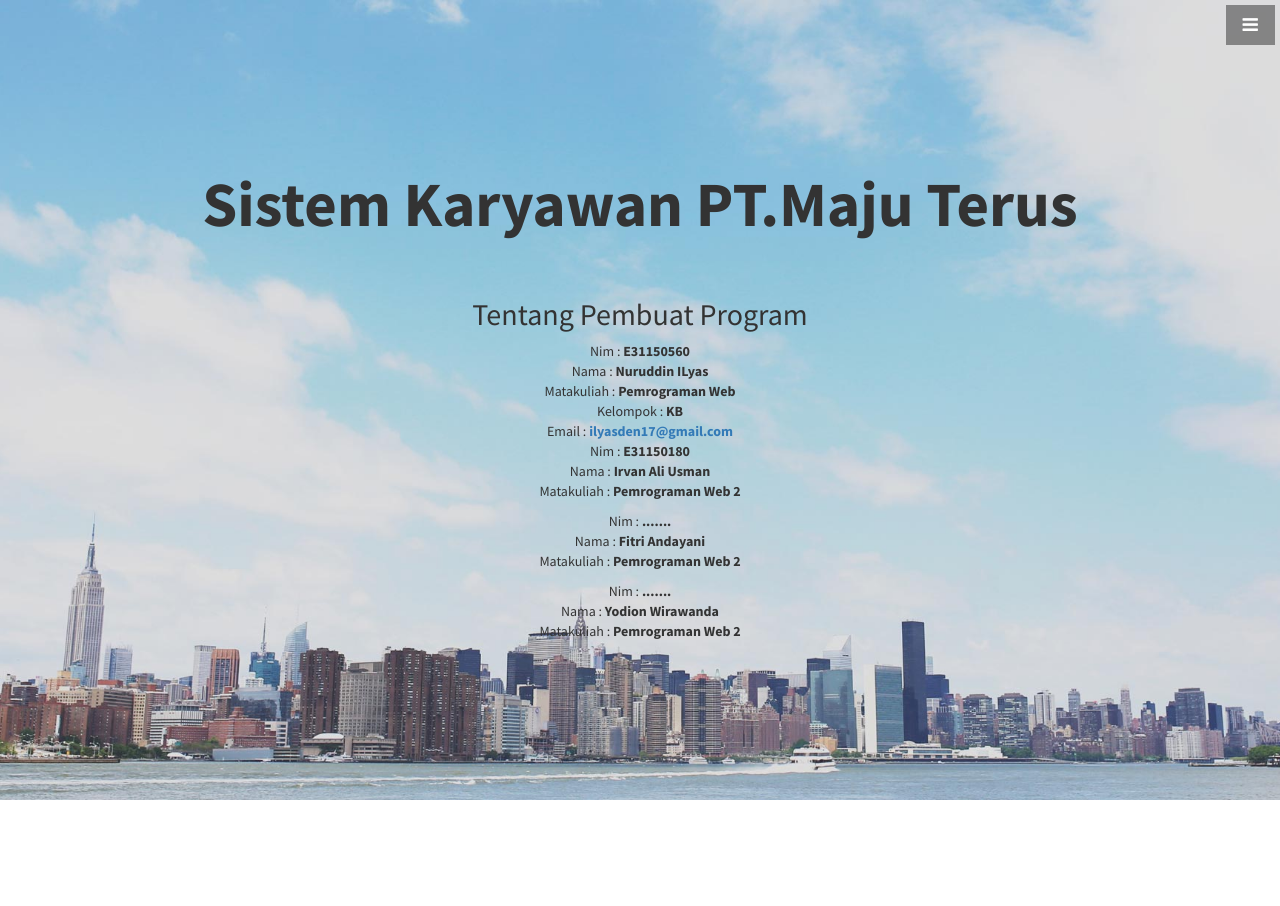
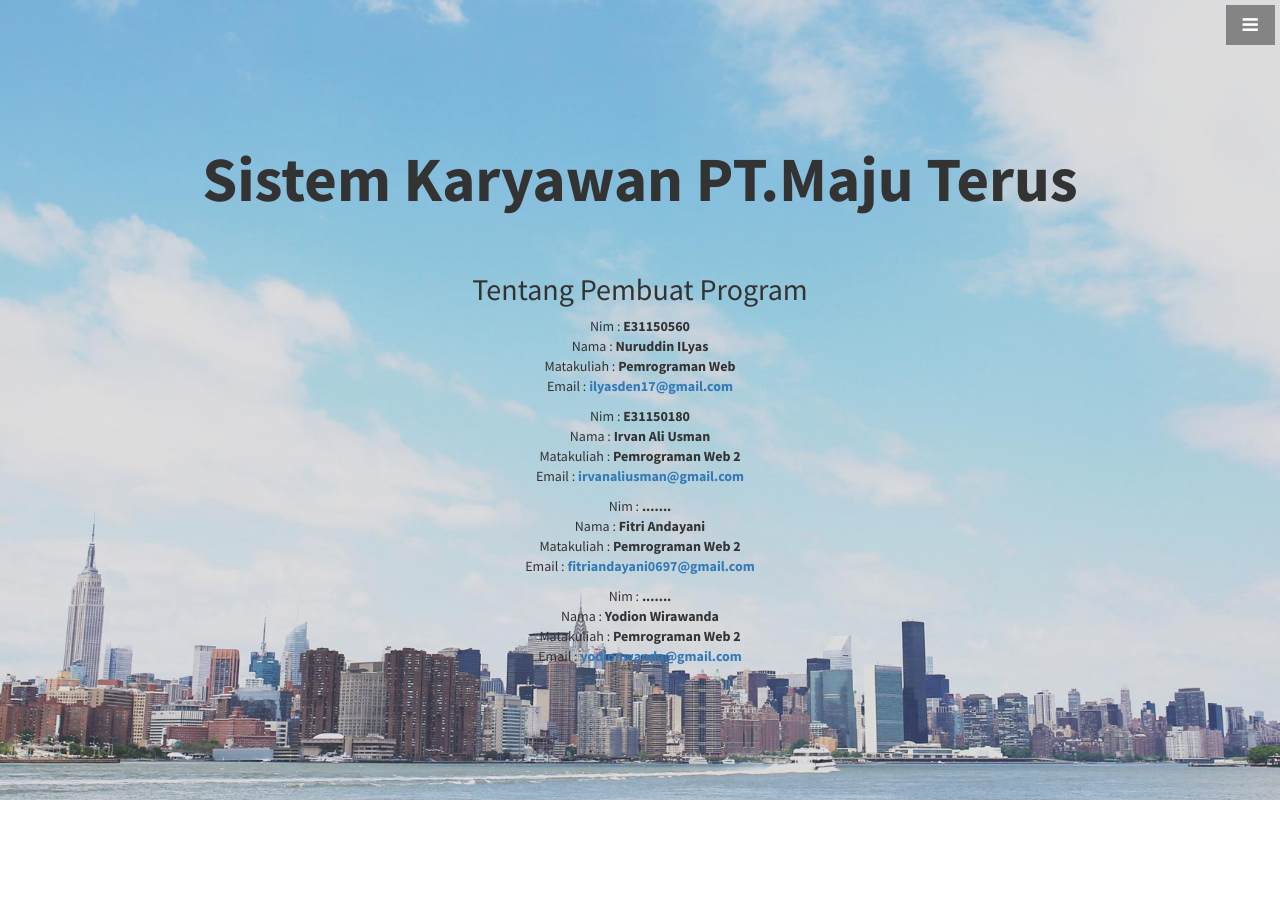
Before and after one commit to IrvanAli/WEB, a PHP site: page /index.php?page=about in a window 1280 px wide. Shown: the top 906 px of the page. Run offline with PHP 8.4, Linux system fonts and the light colour scheme; a user stored in the database is signed in.

Commit message:
tambahkan sendiri NIM kalian , email udah tak kasik

```diff
--- a/about.php
+++ b/about.php
@@ -1,26 +1,27 @@
 <div id="content">
 	<h2>Tentang Pembuat Program </h2>
 	<p>
-
 	Nim : <b>E31150560</b><br/>
 	Nama : <b>Nuruddin ILyas</b><br/>
 	Matakuliah : <b>Pemrograman Web </b><br/>
-	Kelompok : <b>KB</b><br/>
 	Email : <b><a href="mailto:ilyasden17@gmail.com">ilyasden17@gmail.com</a></b><br/>
-
+	</p>
+	<p>
 	Nim : <b>E31150180</b></br>
 	Nama : <b>Irvan Ali Usman</b><br/>
 	Matakuliah : <b>Pemrograman Web 2</b><br/>
+	Email : <b><a href="irvanaliusman@gmail.com">irvanaliusman@gmail.com</a></b><br/>
 	</p>
 	<p>
 	Nim : <b>.......</b><br/>
 	Nama : <b>Fitri Andayani</b><br/>
 	Matakuliah : <b>Pemrograman Web 2</b><br/>
+	Email : <b><a href="fitriandayani0697@gmail.com">fitriandayani0697@gmail.com</a></b><br/>
 	</p>
 	<p>
 	Nim : <b>.......</b><br/>
 	Nama : <b>Yodion Wirawanda</b><br/>
 	Matakuliah : <b>Pemrograman Web 2</b><br/>
-
+       	Email : <b><a href="yodionwanda@gmail.com">yodionwanda@gmail.com</a></b><br/>
 	</p>
 </div>
```
